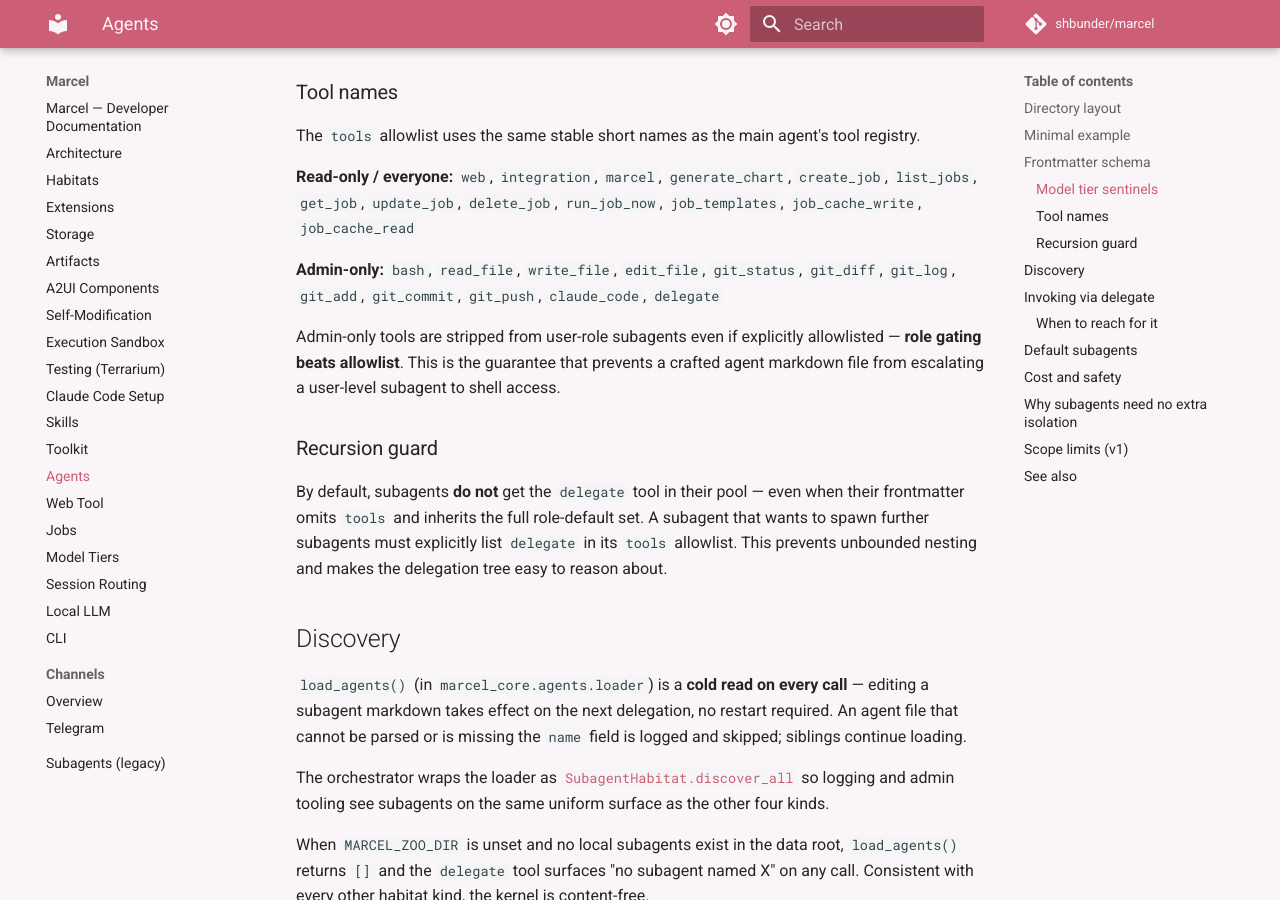
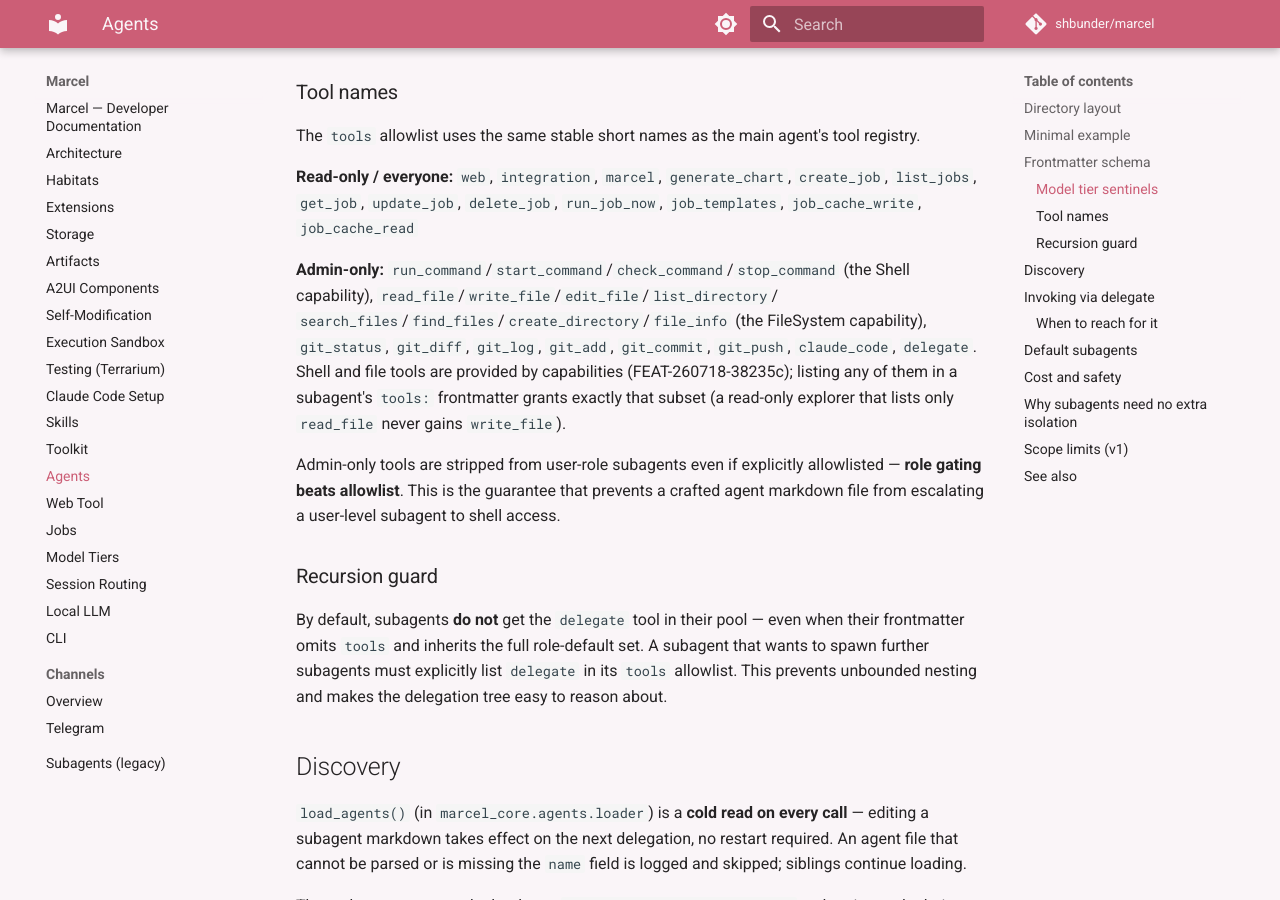
Before and after one commit to shbunder/marcel, an MkDocs documentation site: the page built from docs/agents.md, in a window 1280 px wide and 900 px high, scrolled down 2863 px. Built offline with MkDocs 1.6.1 and Material for MkDocs 9.7.7, drawn with Linux system fonts in a browser that asks for light colours; comment, search, counter and statistics services are not loaded.

Commit message:
[STORY-260718-2d3116] impl: docs — execution capabilities, two-sandbox model
agents.md admin-tool list + subagent granularity note; architecture.md
module map (capabilities/execution, core.py git-only); sandbox.md gains
the CodeMode/Monty section (Monty vs bubblewrap — two sandboxes, two
problems) and drops bash/code_exec references; extensions.md +
jobs.md tool-name references updated.

Co-Authored-By: Claude Fable 5 <noreply@anthropic.com>

```diff
--- a/docs/agents.md
+++ b/docs/agents.md
@@ -121,9 +121,14 @@ agent's tool registry.
 `delete_job`, `run_job_now`, `job_templates`, `job_cache_write`,
 `job_cache_read`
 
-**Admin-only:** `bash`, `read_file`, `write_file`, `edit_file`,
-`git_status`, `git_diff`, `git_log`, `git_add`, `git_commit`,
-`git_push`, `claude_code`, `delegate`
+**Admin-only:** `run_command`/`start_command`/`check_command`/`stop_command`
+(the Shell capability), `read_file`/`write_file`/`edit_file`/`list_directory`/
+`search_files`/`find_files`/`create_directory`/`file_info` (the FileSystem
+capability), `git_status`, `git_diff`, `git_log`, `git_add`, `git_commit`,
+`git_push`, `claude_code`, `delegate`. Shell and file tools are provided by
+capabilities (FEAT-260718-38235c); listing any of them in a subagent's
+`tools:` frontmatter grants exactly that subset (a read-only explorer that
+lists only `read_file` never gains `write_file`).
 
 Admin-only tools are stripped from user-role subagents even if
 explicitly allowlisted — **role gating beats allowlist**. This is the
```
Also changed, not shown: docs/architecture.md (+2 -1 lines), docs/extensions.md (+3 -3 lines), docs/jobs.md (+1 -1 lines), docs/sandbox.md (+28 -6 lines).
